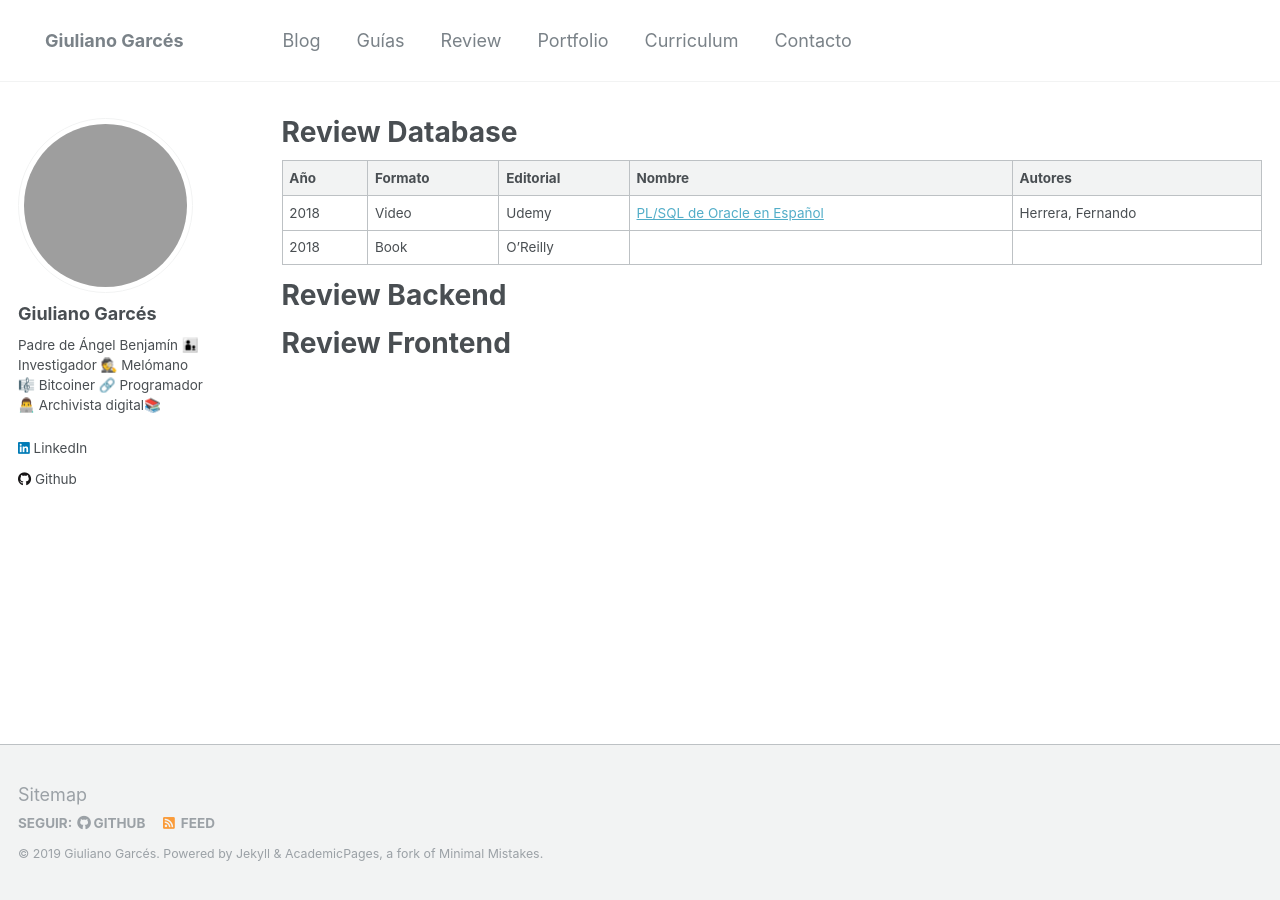
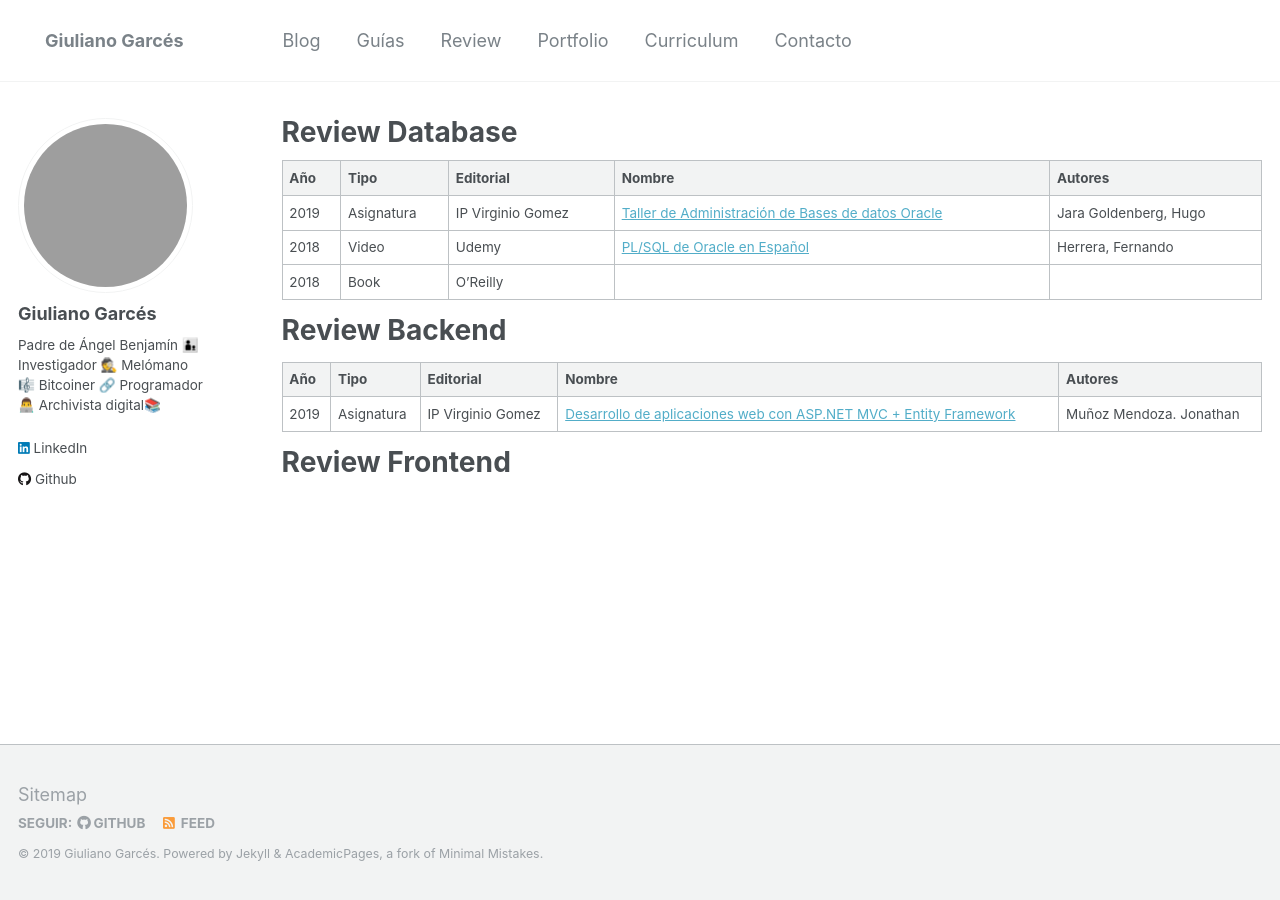
Before and after one commit to ggarcesv/ggarcesv.github.io, a Jekyll site: the page built from _pages/review.md, in a window 1280 px wide. Built offline with Jekyll 4.4.1, drawn with Linux system fonts in a browser that asks for light colours; grey boxes are pictures that could not be loaded.

Commit message:
Update Content

```diff
--- a/_pages/review.md
+++ b/_pages/review.md
@@ -6,12 +6,19 @@ author_profile: true
 ---
 
 
-| Año     | Formato | Editorial | Nombre                                                                                        | Autores          |
-| --------| --------| --------- | --------------------------------------------------------------------------------------------- | ---------------- |
-| 2018    | Video   | Udemy     | [PL/SQL de Oracle en Español]({% include base_path %}/review/2018-plsql-de-oracle-en-espanol) | Herrera, Fernando
-| 2018    | Book    | O'Reilly  |
+| Año     | Tipo       | Editorial          | Nombre                                                                                                              | Autores               |
+| --------| -----------| -------------------| ------------------------------------------------------------------------------------------------------------------- | --------------------- |
+| 2019    | Asignatura | IP Virginio Gomez  | [Taller de Administración de Bases de datos Oracle]({% include base_path %}/review/2018-plsql-de-oracle-en-espanol) | Jara Goldenberg, Hugo |
+| 2018    | Video      | Udemy              | [PL/SQL de Oracle en Español]({% include base_path %}/review/2018-plsql-de-oracle-en-espanol)                       | Herrera, Fernando     |
+| 2018    | Book       | O'Reilly           |                                                                                                                     |                       |
 
 # Review Backend
+
+| Año     | Tipo       | Editorial          | Nombre                                                                                                              | Autores          |
+| --------| -----------| -------------------| ------------------------------------------------------------------------------------------------------------------- | ---------------- |
+| 2019    | Asignatura | IP Virginio Gomez  | [Desarrollo de aplicaciones web con ASP.NET MVC + Entity Framework]({% include base_path %}/review/2018-plsql-de-oracle-en-espanol) | Muñoz Mendoza. Jonathan
+
+
 
 
 
```
Also changed, not shown: _portfolio/portfolio-2.md (renamed from _portfolio/portfolio-2.html, +1 -1 lines).
